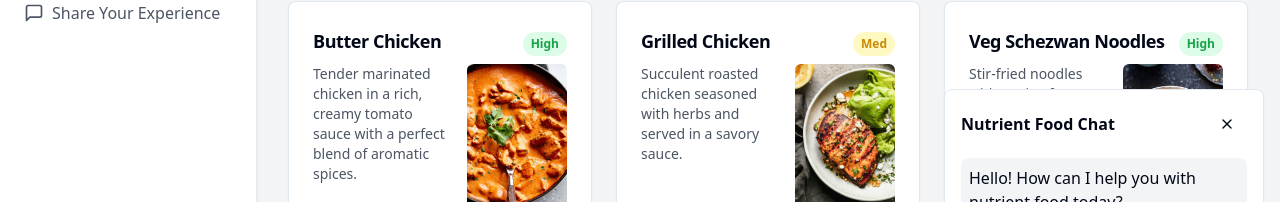
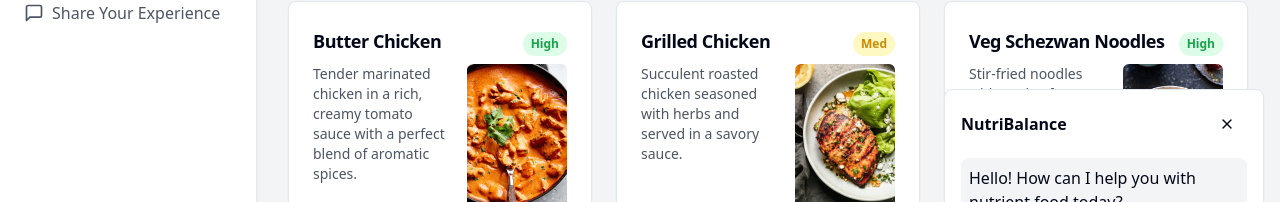
Before and after one commit to mandeepnh5/Faid-Food, a React (Vite) app: page /home in a window 1280 px wide. Both pictures are taken after a click on the button 1240 px from the left and 764 px from the top of the page. Shown: the part 311-513 px from the top of the page. Built offline with nearby package versions, Linux system fonts and the light colour scheme.

Commit message:
Update Home.jsx

```diff
--- a/src/components/Home.jsx
+++ b/src/components/Home.jsx
@@ -43,7 +43,7 @@ function Chatbot() {
         <Card className="w-80">
           <CardContent className="p-4">
             <div className="flex justify-between items-center mb-4">
-              <h3 className="font-bold">Nutrient Food Chat</h3>
+              <h3 className="font-bold">NutriBalance</h3>
               <Button variant="ghost" size="sm" onClick={() => setIsOpen(false)}>
                 <X className="w-4 h-4" />
               </Button>
```
